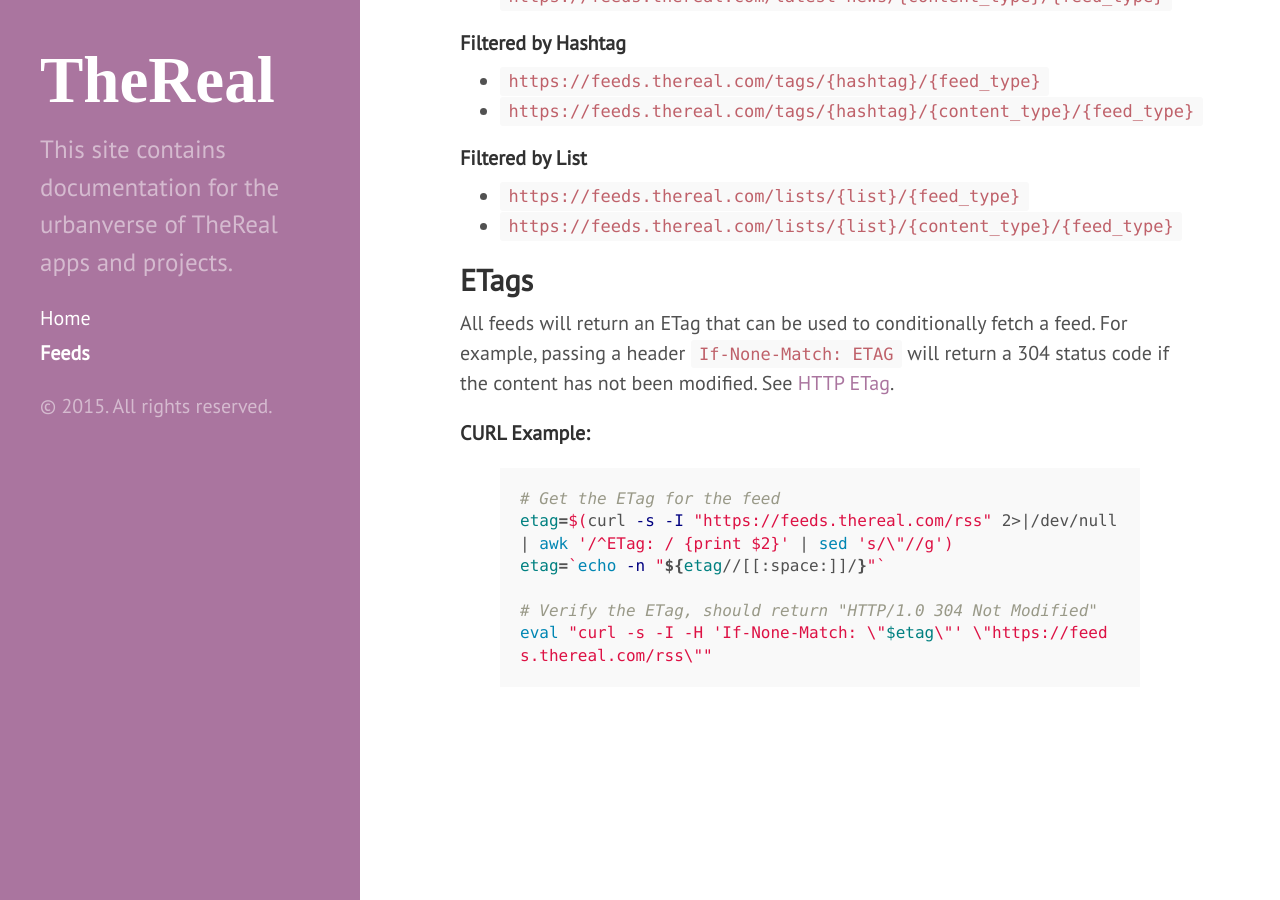
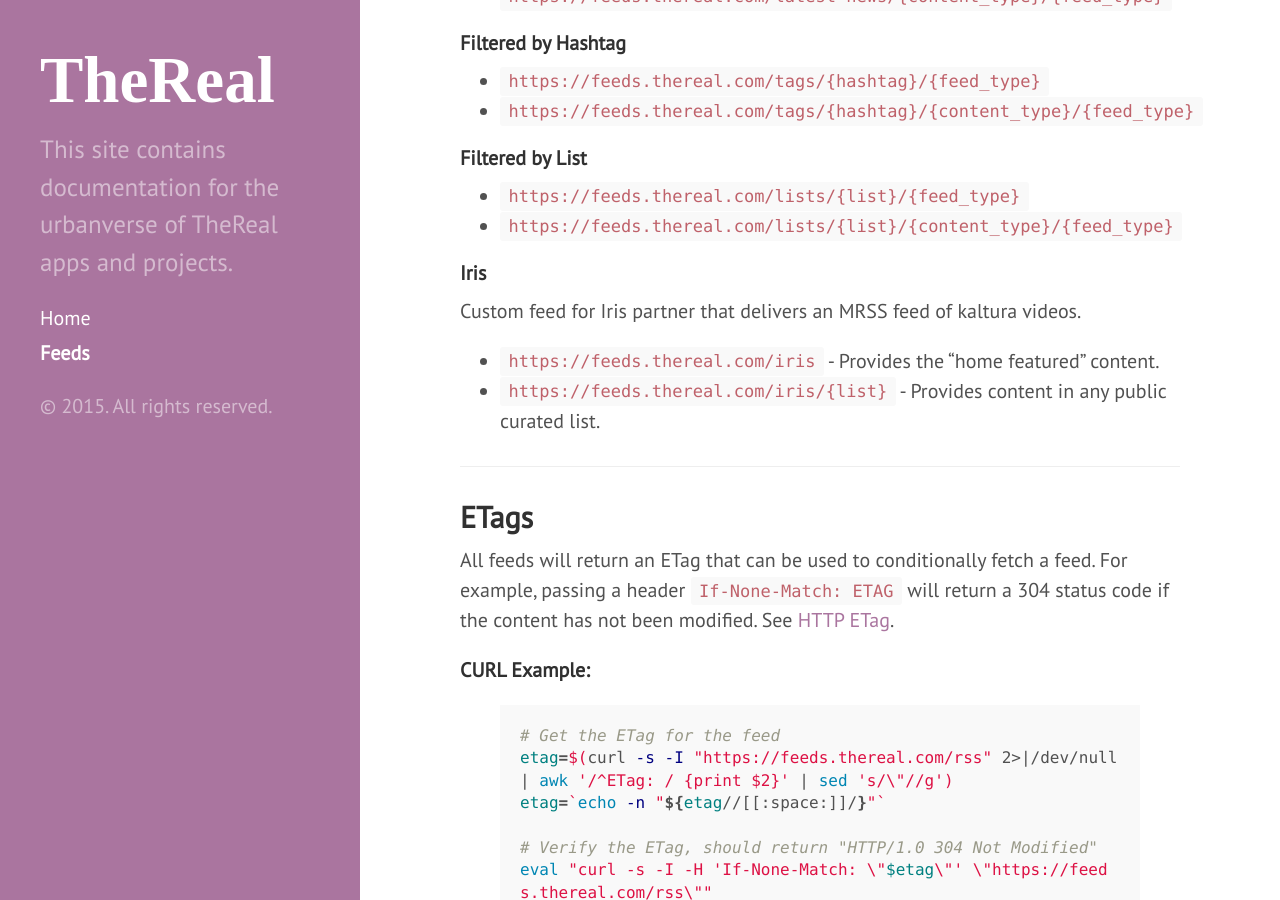
Before and after one commit to wb-docs-thereal/wb-docs-thereal.github.io, a Jekyll site: the page built from feeds.md, in a window 1280 px wide and 900 px high, scrolled down 1214 px. Built offline with Jekyll 4.4.1, drawn with Linux system fonts in a browser that asks for light colours; nearby versions of some CDN libraries; Markdown is read by kramdown in place of the engine named in the settings.

Commit message:
add iris feeds

```diff
--- a/feeds.md
+++ b/feeds.md
@@ -59,6 +59,17 @@ This is the The Real home page feed.
 + `https://feeds.thereal.com/lists/{list}/{content_type}/{feed_type}`
 
 
+###### Iris
+Custom feed for Iris partner that delivers an MRSS feed of kaltura videos.
+
++ `https://feeds.thereal.com/iris` - Provides the "home featured" content.
++ `https://feeds.thereal.com/iris/{list}` - Provides content in any public curated list.
+
+
+
+***
+
+
 
 ## ETags
 
```
